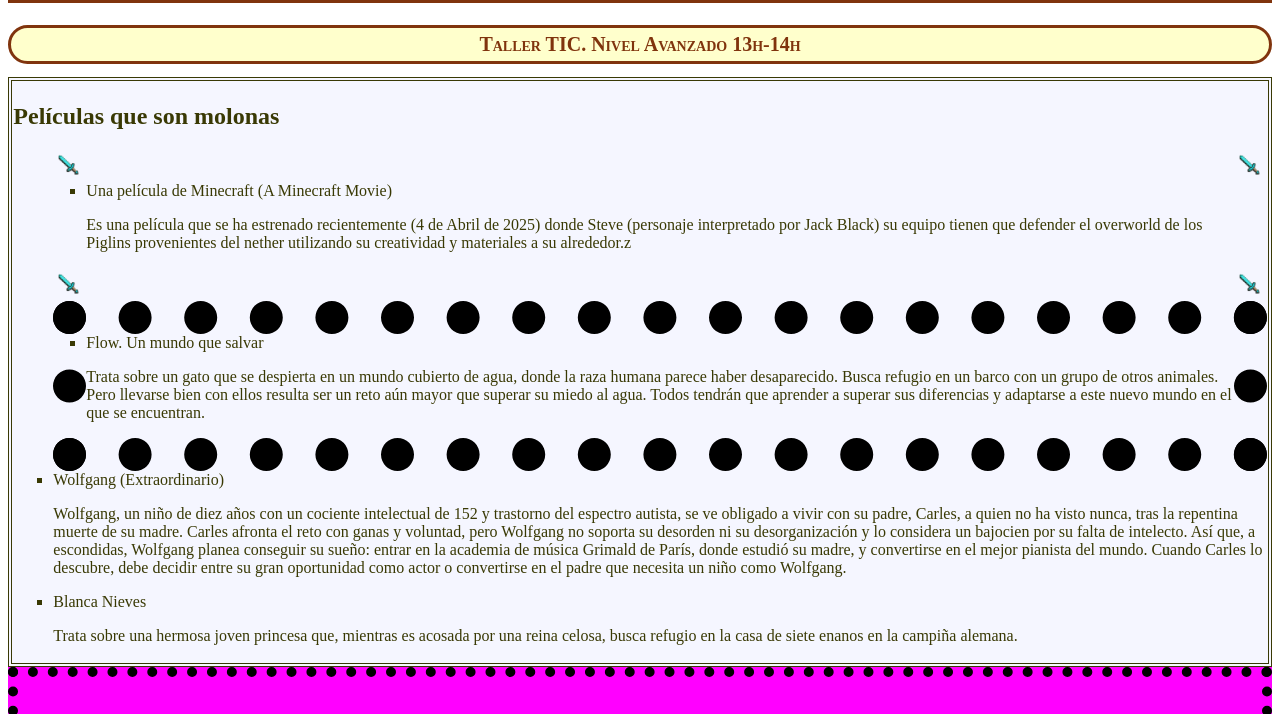
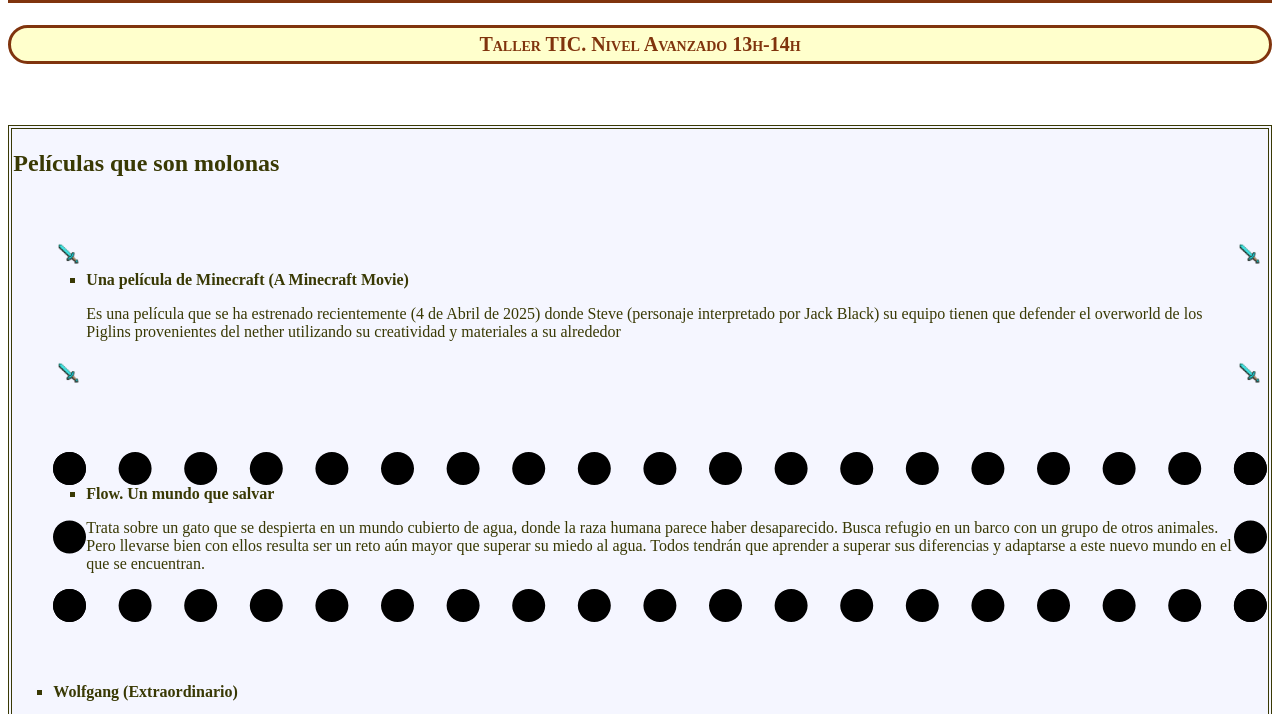
Before and after one commit to TallerTICAAV/entretea2.github.io, a plain HTML site: page entretea2.html in a window 1280 px wide. Shown: the part 71-785 px from the top of the page. Drawn offline with Linux system fonts and the light colour scheme; files whose address does not match are found by name.

Commit message:
Added Spacing between divs

```diff
--- a/entretea2.html
+++ b/entretea2.html
@@ -14,16 +14,18 @@
     <h2>Películas que son molonas</h2>
     <ol>
       <div class="mc">
-      <li>Una película de Minecraft (A Minecraft Movie)</li>
-      <p>Es una película que se ha estrenado recientemente (4 de Abril de 2025) donde Steve (personaje interpretado por Jack Black) su equipo tienen que defender el overworld de los Piglins provenientes del nether utilizando su creatividad y materiales a su alrededor.z</p>
+      <li><strong>Una película de Minecraft (A Minecraft Movie)</strong></li>
+      <p>Es una película que se ha estrenado recientemente (4 de Abril de 2025) donde Steve (personaje interpretado por Jack Black) su equipo tienen que defender el overworld de los Piglins provenientes del nether utilizando su creatividad y materiales a su alrededor
+
+      </p>
       </div>
       <div class="cat">
-      <li>Flow. Un mundo que salvar</li>
+      <li><strong>Flow. Un mundo que salvar</strong></li>
         <p>Trata sobre un gato que se despierta en un mundo cubierto de agua, donde la raza humana parece haber desaparecido. Busca refugio en un barco con un grupo de otros animales. Pero llevarse bien con ellos resulta ser un reto aún mayor que superar su miedo al agua. Todos tendrán que aprender a superar sus diferencias y adaptarse a este nuevo mundo en el que se encuentran.</p>
       </div>
-      <li>Wolfgang (Extraordinario)</li>
+      <li><strong>Wolfgang (Extraordinario)</strong></li>
         <p>Wolfgang, un niño de diez años con un cociente intelectual de 152 y trastorno del espectro autista, se ve obligado a vivir con su padre, Carles, a quien no ha visto nunca, tras la repentina muerte de su madre. Carles afronta el reto con ganas y voluntad, pero Wolfgang no soporta su desorden ni su desorganización y lo considera un bajocien por su falta de intelecto. Así que, a escondidas, Wolfgang planea conseguir su sueño: entrar en la academia de música Grimald de París, donde estudió su madre, y convertirse en el mejor pianista del mundo. Cuando Carles lo descubre, debe decidir entre su gran oportunidad como actor o convertirse en el padre que necesita un niño como Wolfgang.</p>
-      <li>Blanca Nieves </li>
+      <li><strong>Blanca Nieves</strong></li>
         <p>Trata sobre una hermosa joven princesa que, mientras es acosada por una reina celosa, busca refugio en la casa de siete enanos en la campiña alemana.</p>
     </ol>
 
@@ -38,6 +40,6 @@
   </aside>
 </div>
 
-
+<div class="lol"><p>comic sans?</p></div>
 </body>
 </html>
--- a/estilo.css
+++ b/estilo.css
@@ -61,3 +61,19 @@ hidden {
     padding: 2px 2px 2px 2px;
 
 }
+
+.lol {
+    font-family: "Comic Sans MS";
+    border-style:double;
+    border-color:fuchsia;
+    border-width:0.12in;
+    margin-top: 1.618cm;
+    margin-bottom: 1.618cm;
+
+
+}
+
+div {
+    margin-top: 1.618cm;
+    margin-bottom: 1.618cm;
+}
```
